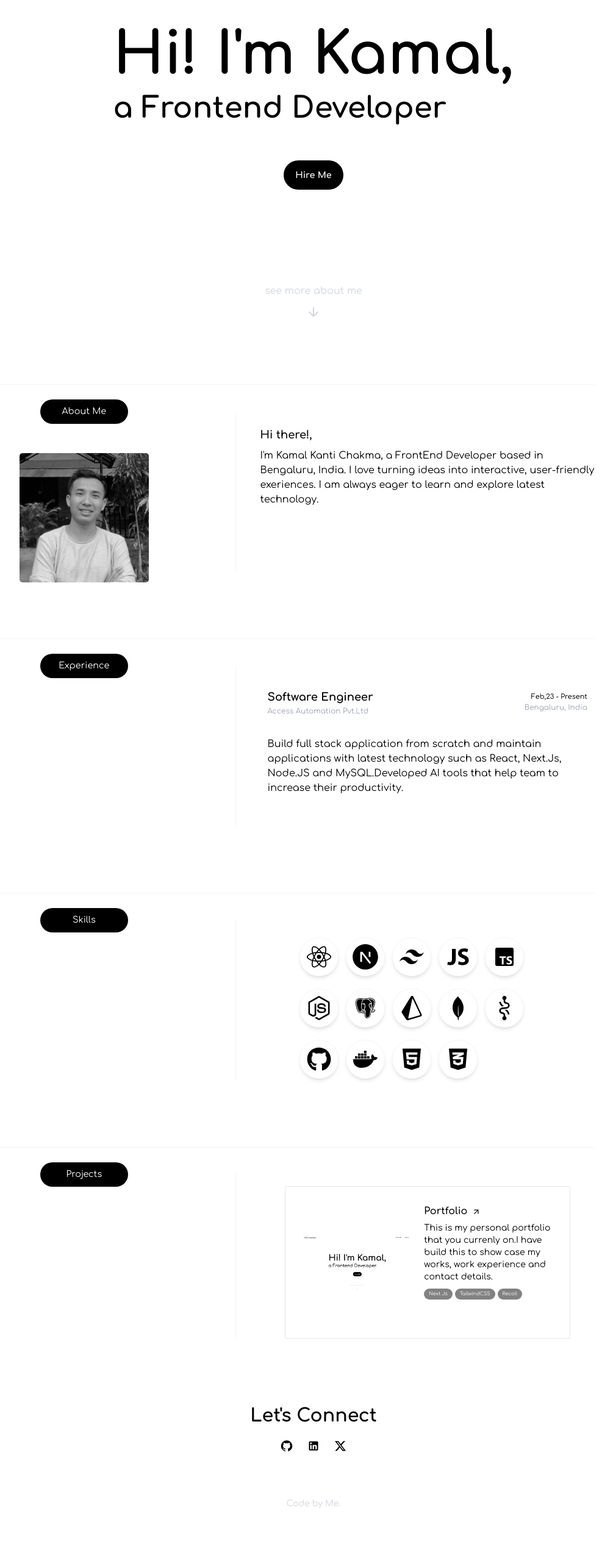
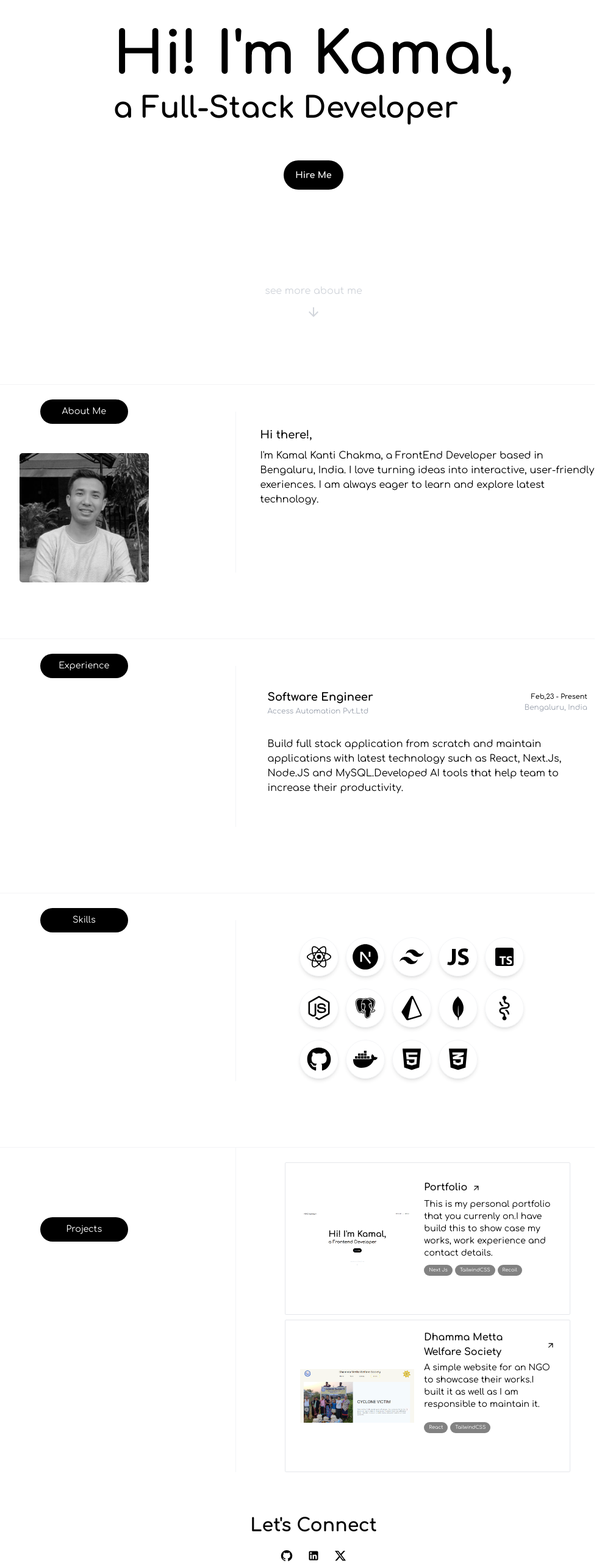
Before and after one commit to kamalchakma1/portfolio, a Next.js app: page / in a window 1280 px wide. Shown: the part 234-2797 px from the top of the page at 61% size, without its empty margins (126-1131 px from the left). Before the commit the page ends 2716 px from the top, so only its background shows below. Built offline with nearby package versions, Linux system fonts and the light colour scheme.

Commit message:
profile updated

```diff
--- a/data.ts
+++ b/data.ts
@@ -1,4 +1,5 @@
 import portfiopic from "./public/portfoliopic.png"
+import dmwspic from "./public/dmws.png"
 export const projectData = [
   {
     title: "Portfolio",
@@ -6,6 +7,13 @@ export const projectData = [
     img: portfiopic,
     techUsed: ["Next Js", "TailwindCSS", "Recoil"],
     link: "https://github.com/kamalchakma1/portfolio",
+  },
+  {
+    title: "Dhamma Metta Welfare Society",
+    desc: "A simple website for an NGO to showcase their works.I built it as well as I am responsible to maintain it.",
+    img: dmwspic,
+    techUsed: ["React", "TailwindCSS"],
+    link: "https://dmws.vercel.app",
   },
 ];
 
--- a/src/components/Hero.tsx
+++ b/src/components/Hero.tsx
@@ -7,7 +7,7 @@ export default function Hero() {
     <div className="w-[100%] h-[95vh] lg:pt-[12rem] lg:mt-10 pt-[8rem]  flex flex-col justify-center items-center">
       <div className=" h-[59vh] leading-[3rem]   justify-center  flex flex-col gap-4 items-left text-[3rem] lg:text-[6rem] font-extrabold">
         <span>{`Hi! I'm Kamal,`}</span>
-        <span className="text-[1.8rem] lg:text-[3rem] lg:mt-6">{`a Frontend Developer`}</span>
+        <span className="text-[1.8rem] lg:text-[3rem] lg:mt-6">{`a Full-Stack Developer`}</span>
         <div className=" h-[3rem]  flex items-center justify-center mt-8">
           <a href="mailto:kamalchakma1@outlook.com">
             <ButtonComp props={"Hire Me"} />
```
Also changed, not shown: public/dmws.png (added).
